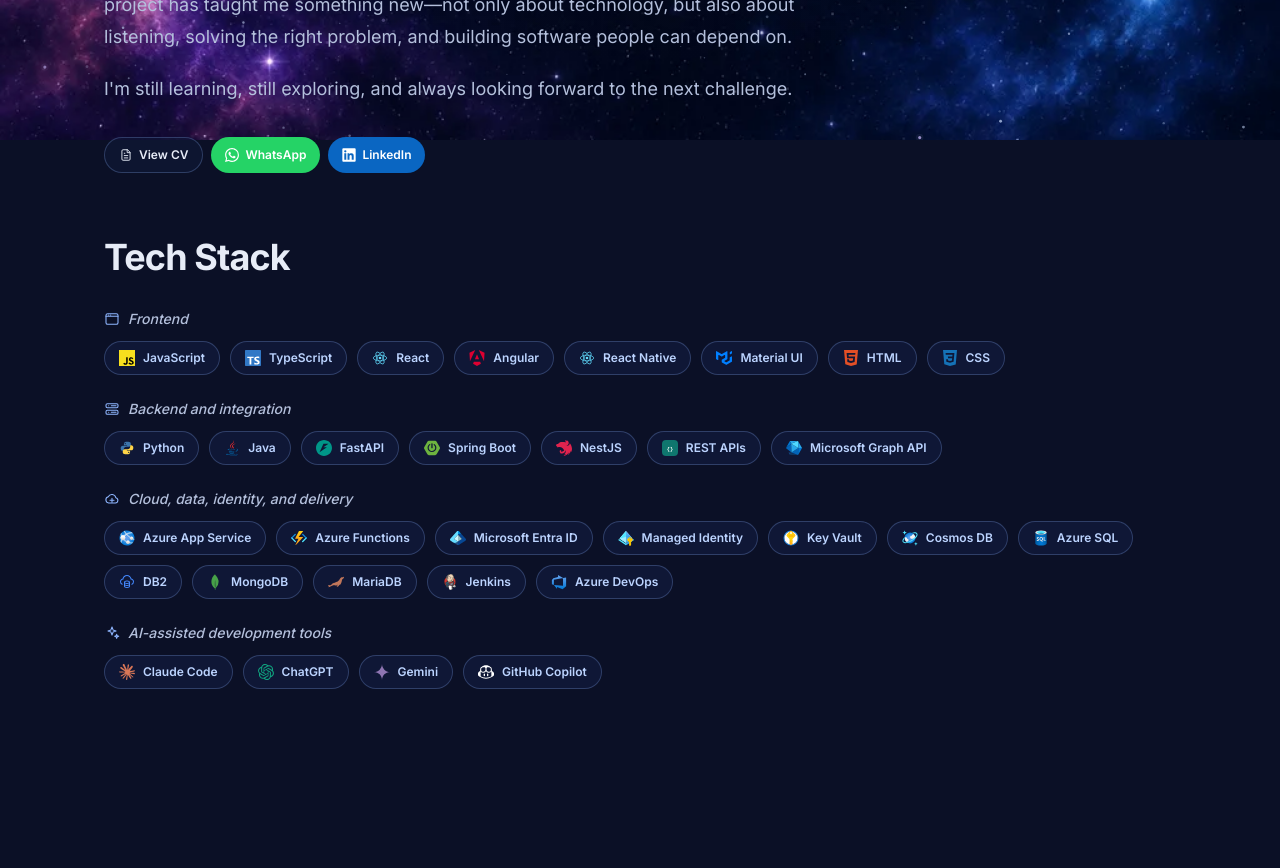
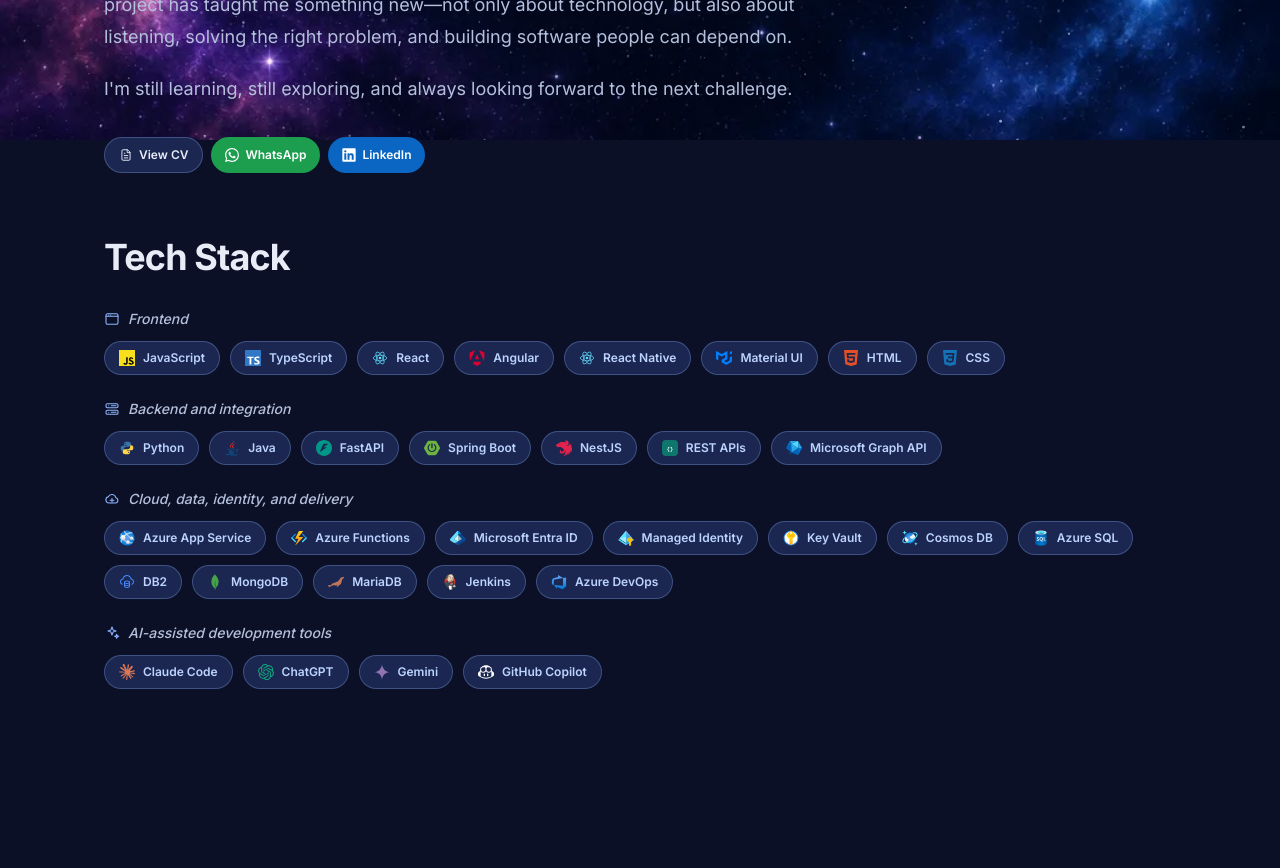
Before and after one commit to alanmanyin-codespace/app-personal-portfolio, a Next.js app: page / in a window 1280 px wide. Shown: the part 660-1528 px from the top of the page. Built offline with nearby package versions, Linux system fonts and the light colour scheme.

Commit message:
style: solid tech stack chips and View CV, calmer WhatsApp green

```diff
--- a/src/app/page.tsx
+++ b/src/app/page.tsx
@@ -133,7 +133,7 @@ export default function HomePage() {
                 <div className="mt-8 flex flex-wrap gap-2">
                   <CvWindowButton
                     href={siteConfig.cvPath}
-                    variant="secondary"
+                    variant="solid"
                     size="compact"
                   >
                     <DocumentText className="h-3.5 w-3.5" />
--- a/src/components/content/home-skill-groups.tsx
+++ b/src/components/content/home-skill-groups.tsx
@@ -35,7 +35,7 @@ export function HomeSkillGroups({ groups }: HomeSkillGroupsProps) {
               {group.skills.map((skill) => (
                 <li
                   key={skill}
-                  className="flex items-center gap-2 rounded-full border border-azure-300/25 bg-night-800/80 px-3.5 py-2 text-xs font-semibold text-azure-200"
+                  className="flex items-center gap-2 rounded-full border border-azure-300/30 bg-night-700 px-3.5 py-2 text-xs font-semibold text-azure-200"
                 >
                   <SkillMark skill={skill} className="h-4 w-4 shrink-0" />
                   <span>{skill}</span>
--- a/src/components/ui/button-link.tsx
+++ b/src/components/ui/button-link.tsx
@@ -14,8 +14,12 @@ const variants = {
     "bg-gradient-to-r from-azure-500 to-cyan-300 text-night-950 shadow-[0_10px_30px_-10px_rgba(46,107,255,0.8)] hover:shadow-[0_14px_38px_-10px_rgba(103,232,249,0.8)] hover:-translate-y-0.5",
   secondary:
     "border border-azure-300/25 bg-night-800/50 text-ink backdrop-blur-sm hover:border-azure-300/60 hover:bg-night-800/80",
-  // Solid brand buttons.
-  whatsapp: "bg-[#25d366] text-white hover:bg-[#1ebe5b] hover:-translate-y-0.5",
+  // Solid navy, matching the Tech Stack chips.
+  solid:
+    "border border-azure-300/30 bg-night-700 text-ink hover:border-azure-300/60 hover:-translate-y-0.5",
+  // Solid brand buttons. WhatsApp uses a deeper green than its bright brand
+  // colour so it sits calmly on the dark theme.
+  whatsapp: "bg-[#1d9e4f] text-white hover:bg-[#188a44] hover:-translate-y-0.5",
   linkedin: "bg-[#0a66c2] text-white hover:bg-[#004182] hover:-translate-y-0.5",
 };
 
```
